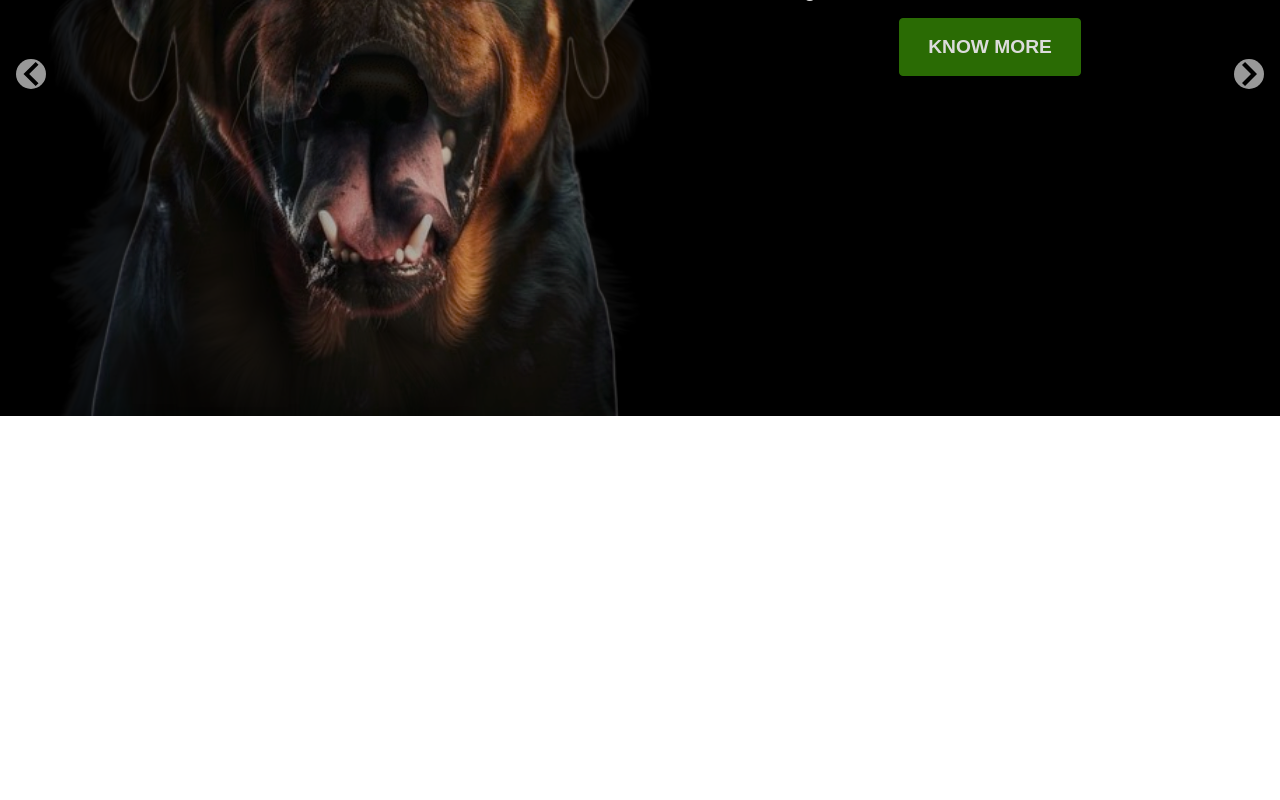
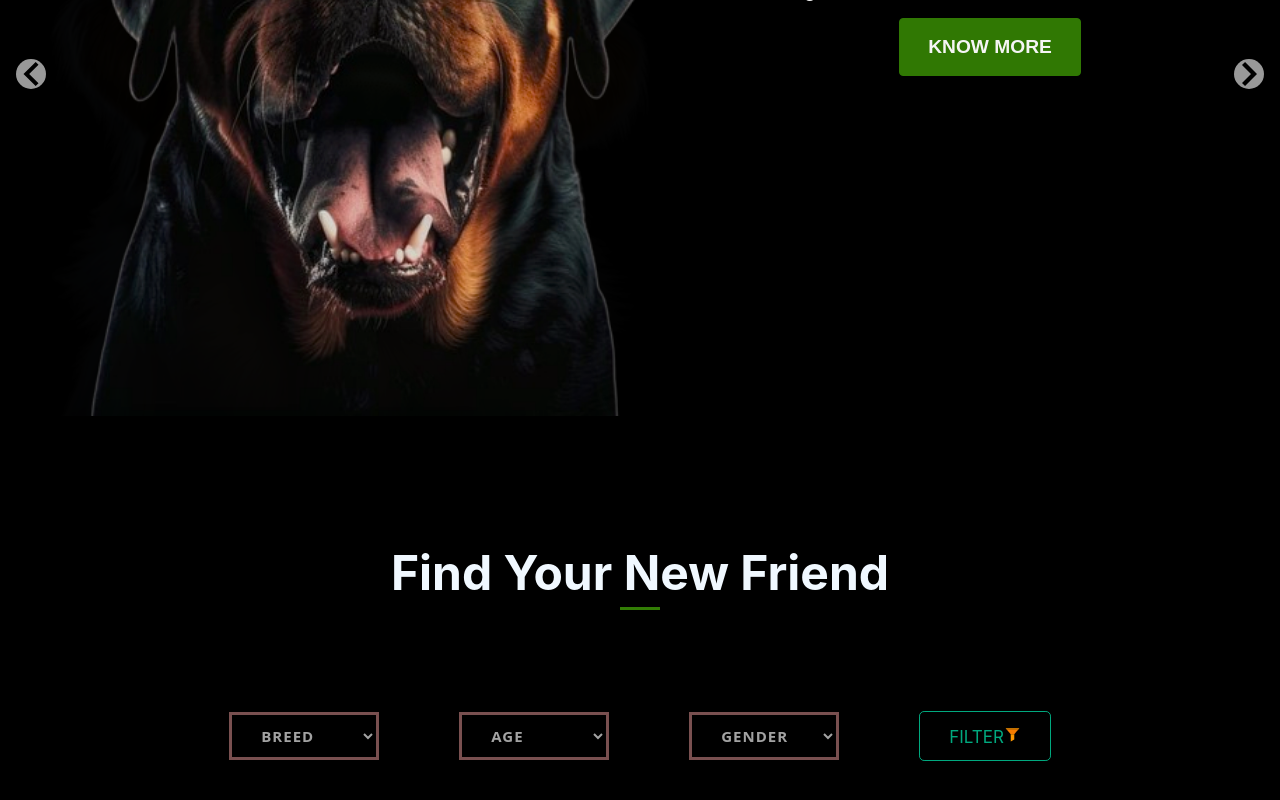
Before and after one commit to shanuka55/Dog-selling-site, a React (Create React App) app: page / in a window 1280 px wide. Shown: the part 1863-2663 px from the top of the page. Before the commit the page ends 2279 px from the top, so only its background shows below. Built offline with nearby package versions, Linux system fonts and the light colour scheme.

Commit message:
front end filter container updated

```diff
--- /dev/null
+++ b/src/component/Find.css
@@ -0,0 +1,101 @@
+.Find-dogs {
+    background-color: #000000;
+    margin: auto;
+    padding: 8rem 1rem 0 1rem;
+    width: 100%;
+    height: 600px;
+}
+
+.Find-dogs .container {
+    display: flex;
+    width: 1240px;
+    margin: auto;
+    position: relative;
+    align-items: center;
+    justify-content: center;
+    flex-direction: column;
+}
+
+.Find-dogs h2 {
+    font-size: 3rem;
+    color: aliceblue;
+}
+
+.Find-dogs .select-container {
+    align-items: center;
+    justify-content: center;
+    display: flex;
+    gap: 5rem;
+    margin-top: 6rem;
+}
+
+.select-section {
+    font: 700 15px Open Sans;
+    text-transform: uppercase;
+    position: relative;
+    color: #a2a2a2;
+    text-decoration: none;
+    border: 3px solid #795050;
+    letter-spacing: 1px;
+    padding: 10px 15px 10px 25px;
+    display: block;
+    width: 150px;
+    background-color: #000000;
+}
+
+
+
+
+.filter-btn {
+    --color: #00A97F;
+    padding: 0.8em 1.7em;
+    background-color: transparent;
+    border-radius: .3em;
+    position: relative;
+    overflow: hidden;
+    cursor: pointer;
+    transition: .5s;
+    font-weight: 400;
+    font-size: 17px;
+    border: 1px solid;
+    font-family: inherit;
+    text-transform: uppercase;
+    color: var(--color);
+    z-index: 1;
+   }
+
+   .filter-btn::before, .filter-btn::after {
+    content: '';
+    display: block;
+    width: 50px;
+    height: 50px;
+    transform: translate(-50%, -50%);
+    position: absolute;
+    border-radius: 50%;
+    z-index: -1;
+    background-color: var(--color);
+    transition: 1s ease;
+   }
+
+   .filter-btn::before {
+    top: -1em;
+    left: -1em;
+   }
+
+   .filter-btn::after {
+    left: calc(100% + 1em);
+    top: calc(100% + 1em);
+   }
+
+   .filter-btn:hover::before, .filter-btn:hover::after {
+    height: 410px;
+    width: 410px;
+   }
+
+   .filter-btn:hover {
+    color: rgb(10, 25, 30);
+   }
+
+   .filter-btn:active {
+    filter: brightness(.8);
+   }
--- /dev/null
+++ b/src/component/Find.js
@@ -0,0 +1,47 @@
+import React from 'react'
+import '../component/Find.css';
+import { FcFilledFilter } from "react-icons/fc";
+
+const Find = () => {
+  return (
+    <div className='Find-dogs'>
+        <div className='container'>
+            <h2>Find Your New Friend</h2>
+            <span className='line'></span>
+        </div>
+        <div className='select-container'>
+            <select id="mounth" className='select-section'>
+                    <option value="hide"> Breed </option>
+                    <option value="labrodor">labrodor</option>
+                    <option value="Rottweiler">Rottweiler</option>
+                    <option value="Beagle">Beagle</option>
+                    <option value="boxer">boxer</option>
+                    <option value="german-shepherd">german-shepherd</option>
+                    <option value="husky">husky</option>
+                    <option value="poodle">poodle</option>
+                    <option value="shih-tzu">shih-tzu</option>
+                    <option value="spitz">spitz</option>
+                    <option value="golden-rettriwer">golden-rettriwer</option>
+
+            </select>
+            <select id="age" className='select-section'>
+                    <option value="hide"> Age </option>
+                    <option value="1-6 Month">1-6 Month</option>
+                    <option value="1 Year">1 Year</option>
+                    <option value="2 Year">2 Year</option>
+            </select>
+
+            <select id="gender" className='select-section'>
+                    <option value="hide"> Gender </option>
+                    <option value="Male">Male</option>
+                    <option value="Female">Female</option>
+            </select>
+
+            <button className='filter-btn'>Filter<FcFilledFilter /></button>
+        </div>
+
+    </div>
+  )
+}
+
+export default Find
--- a/src/component/Navbar.css
+++ b/src/component/Navbar.css
@@ -7,6 +7,12 @@
     z-index: 1;
     transition: .3s ease-in;
     overflow: hidden;
+
+
+}
+.header-bg {
+    background-color: rgba(0,0,0,.9);
+    z-index: 100;
 
 }
 
@@ -18,6 +24,8 @@
     margin: auto;
     height: 100%;
     padding: 0 1rem;
+    scroll-behavior: smooth;
+    cursor: pointer;
 }
 
 .header .nav-menu a {
--- a/src/component/Navbar.js
+++ b/src/component/Navbar.js
@@ -4,15 +4,30 @@ import  { Link } from 'react-scroll';
 import { FaBars, FaTimes } from 'react-icons/fa';
 import logo from '../Assets/logo.png'
 
+
 const Navbar = () => {
 
+  //setting mobile nav
     const [click, setClick] = useState(false)
     const handleClick = () => setClick(!click)
 
+   //change nav colour when scroling
+   const [color, setColor] = useState(false)
+   const changeColor = () =>{
+    if (window.scrollY >= 90) {
+      setColor(true)
+    }else {
+      setColor(false)
+    }
+   }
+   window.addEventListener('scroll',changeColor);
+
+
+ //close menu on click
     const closeMenu = () => setClick(false)
 
   return (
-    <header className='header'>
+    <header className={color ? 'header header-bg' : 'header'}>
         <nav className='navbar'>
             <a href='/' className='logo'>
               <img src={logo} alt='logo' />
--- a/src/routes/Home.js
+++ b/src/routes/Home.js
@@ -4,6 +4,7 @@ import Navbar from '../component/Navbar'
 import Hero from '../component/Hero'
 import About from '../component/About'
 import Breeds from '../component/Breeds'
+import Find from '../component/Find'
 
 
 const Home = () => {
@@ -13,6 +14,7 @@ const Home = () => {
         <Hero/>
         <About/>
         <Breeds/>
+        <Find/>
 
     </div>
   )
```
Also changed, not shown: src/Assets/Beagle.png (added).
